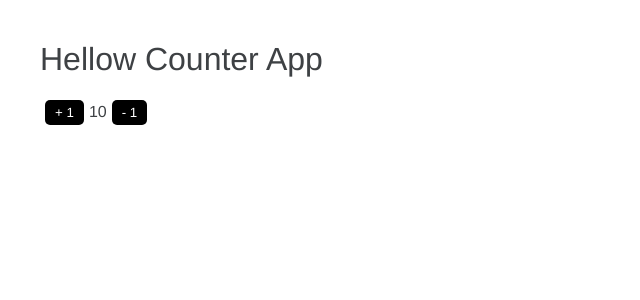
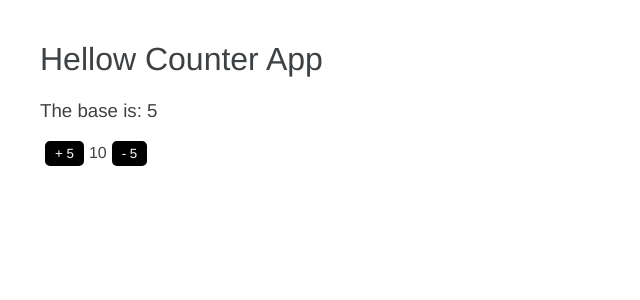
Before and after one commit to JosueOb/intro-angular, an Angular app: page / in a window 1280 px wide. Shown: the top 300 px of the page, without its empty margins (0-640 px from the left). Built offline with nearby package versions, Linux system fonts and the light colour scheme.

Commit message:
Tarea con el contador

```diff
--- a/src/app/app.component.html
+++ b/src/app/app.component.html
@@ -1,7 +1,8 @@
 <h1>Hellow {{ title }}</h1>
+<h3>The base is: <strong>{{ base }}</strong></h3>
 
-<button (click)="operation(+1)">+ 1</button>
+<button (click)="operation(base)">+ {{ base }}</button>
 
 <span>{{ number }}</span>
 
-<button (click)="operation(-1)">- 1</button>
+<button (click)="operation(-base)">- {{ base }}</button>
--- a/src/app/app.component.ts
+++ b/src/app/app.component.ts
@@ -6,16 +6,17 @@ import { Component } from '@angular/core';
   styleUrls: ['./app.component.css'],
 })
 export class AppComponent {
-  title: string = 'Counter App';
+  title : string = 'Counter App';
   number: number = 10;
+  base  : number = 5;
 
-  addition() {
+  /*addition() {
     this.number += 1;
   }
   subtraction() {
     this.number -= 1;
-  }
-  operation(value: number){
+  }*/
+  operation(value: number) {
     this.number += value;
   }
 }
```
